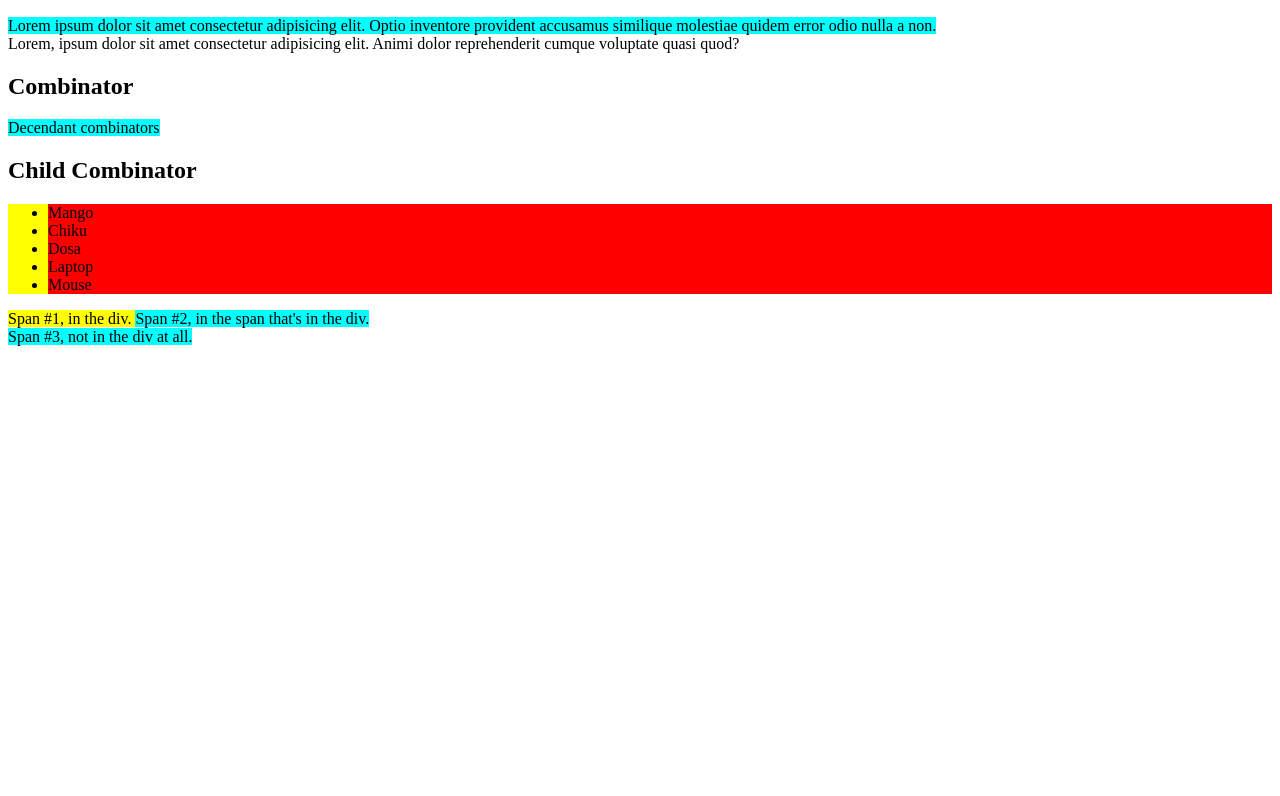
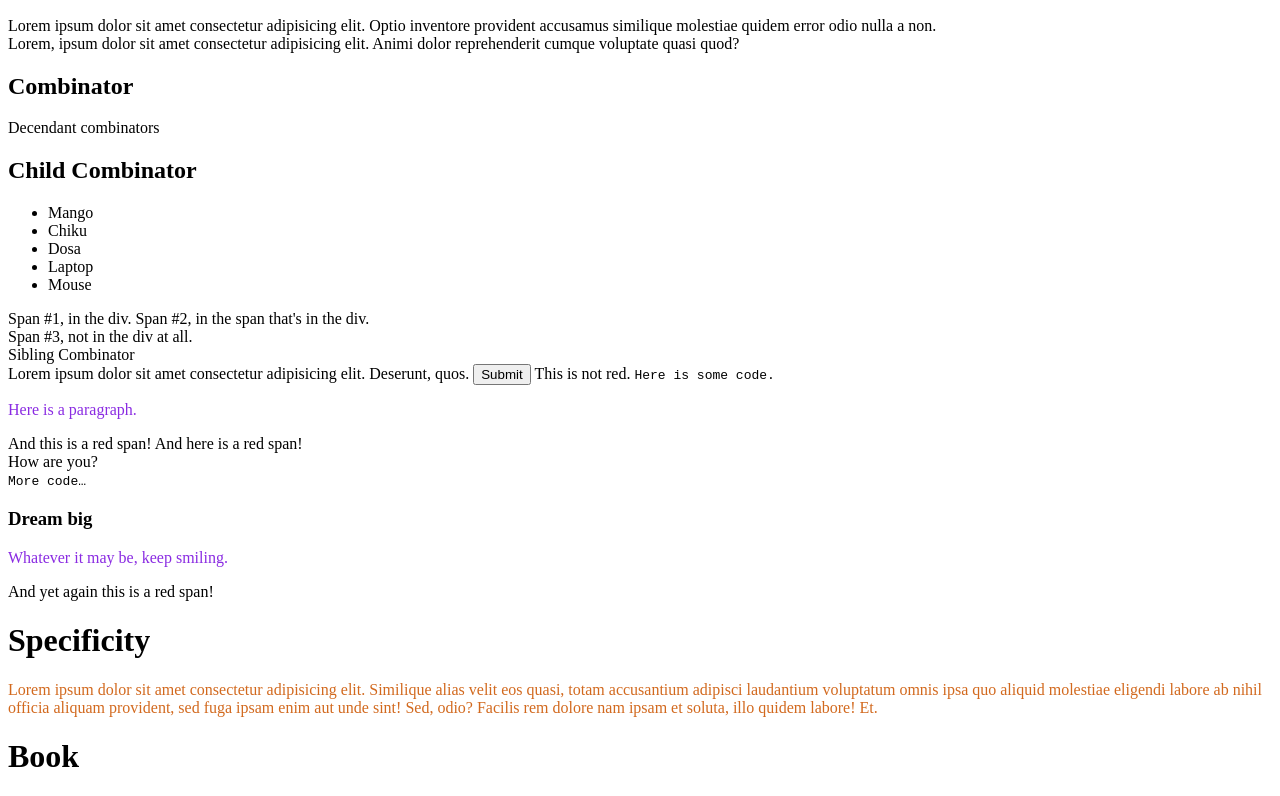
Before and after one commit to saketkum11/Saket-Porfolio, a plain HTML site: page index.html in a window 1280 px wide. Shown: the part 388-1184 px from the top of the page. Before the commit the page ends 800 px from the top, so only its background shows below. Drawn offline with Linux system fonts and the light colour scheme.

Commit message:
update html

```diff
--- a/index.html
+++ b/index.html
@@ -50,5 +50,39 @@
     </span>
   </div>
   <span>Span #3, not in the div at all.</span>
+
+
+
+  <div class="sibling">Sibling Combinator</div>
+
+  <span>Lorem ipsum dolor sit amet consectetur adipisicing elit. Deserunt, quos.</span>
+  <button>Submit</button>
+  <span >This is not red.</span>
+  <code>Here is some code.</code>
+  <p>Here is a paragraph.</p>
+  <span>And this is a red span!</span>
+  <span>And here is a red span!</span>
+  <div>How are you?</div>
+  <code>More code…</code>
+  <h3>Dream big</h1>
+  <p>Whatever it may be, keep smiling.</p>
+  <span>And yet again this is a red span!</span>
+
+  <h1>Specificity</h1>
+  <p class="paragraph" id="book">Lorem ipsum dolor sit amet consectetur adipisicing elit. Similique alias velit eos quasi, totam accusantium adipisci laudantium voluptatum omnis ipsa quo aliquid molestiae eligendi labore ab nihil officia aliquam provident, sed fuga ipsam enim aut unde sint! Sed, odio? Facilis rem dolore nam ipsam et soluta, illo quidem labore! Et.</p>
 </body>
 </html>
+
+
+<!DOCTYPE html>
+<html lang="en">
+<head>
+  <meta charset="UTF-8">
+  <meta http-equiv="X-UA-Compatible" content="IE=edge">
+  <meta name="viewport" content="width=device-width, initial-scale=1.0">
+  <title>My Title</title>
+</head>
+<body>
+    <h1>Book</h1>
+</body>
+</html>
--- a/styles.css
+++ b/styles.css
@@ -54,7 +54,7 @@ span,div,p {
 */
 
 
-
+/*
 
 li li {
     list-style-type: circle;
@@ -76,3 +76,26 @@ li li {
   div > span {
     background-color: yellow;
   }
+
+  */
+ /*
+  p ~ span {
+    color: red;
+  }
+
+  .sibling:hover{
+    font-weight: bold;
+    background-color: yellow;
+  }
+
+*/
+
+p{
+  color: blueviolet;
+}
+.paragraph{
+  color: aquamarine;
+}
+#book{
+  color: chocolate;
+}
```
